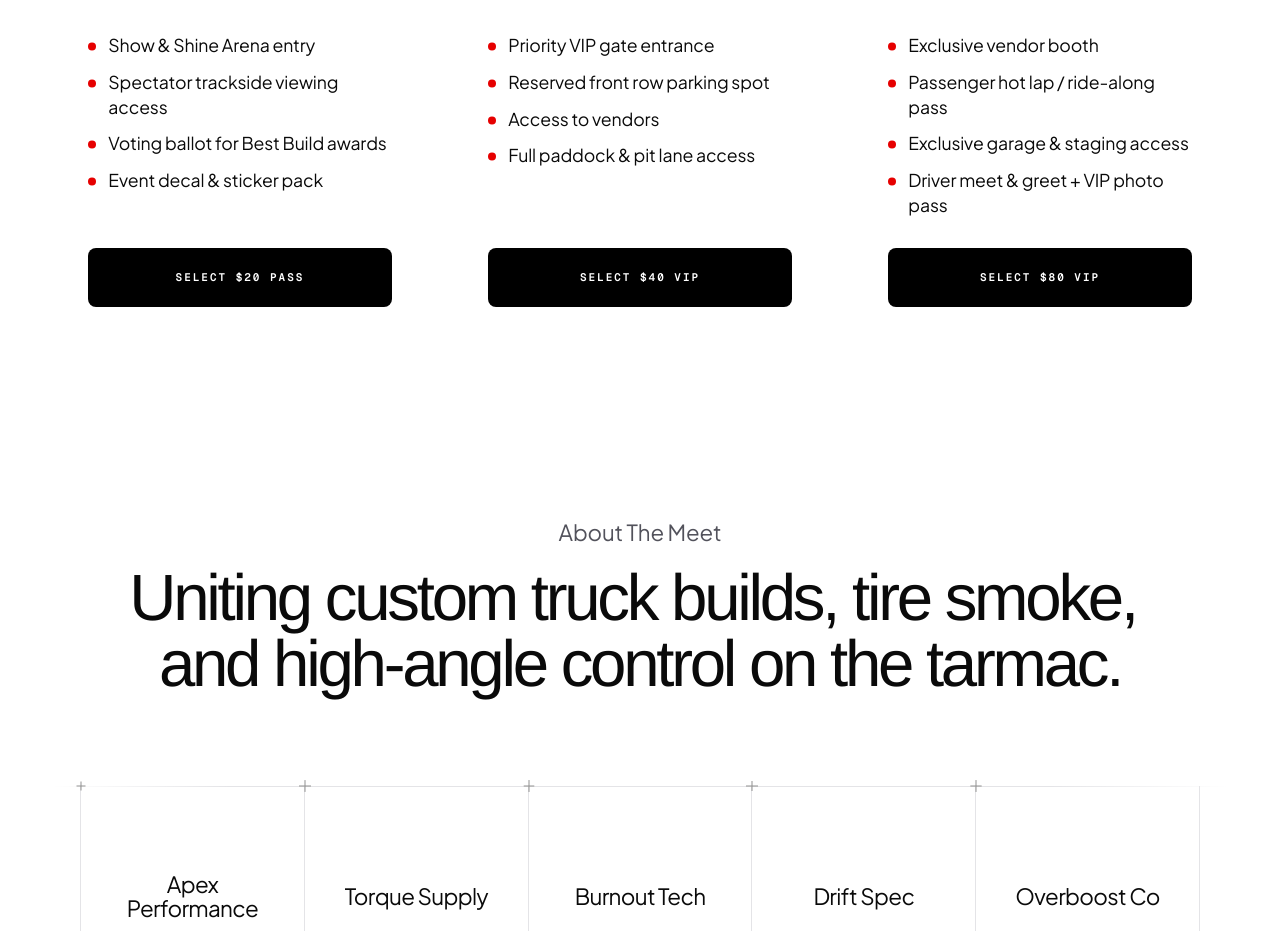
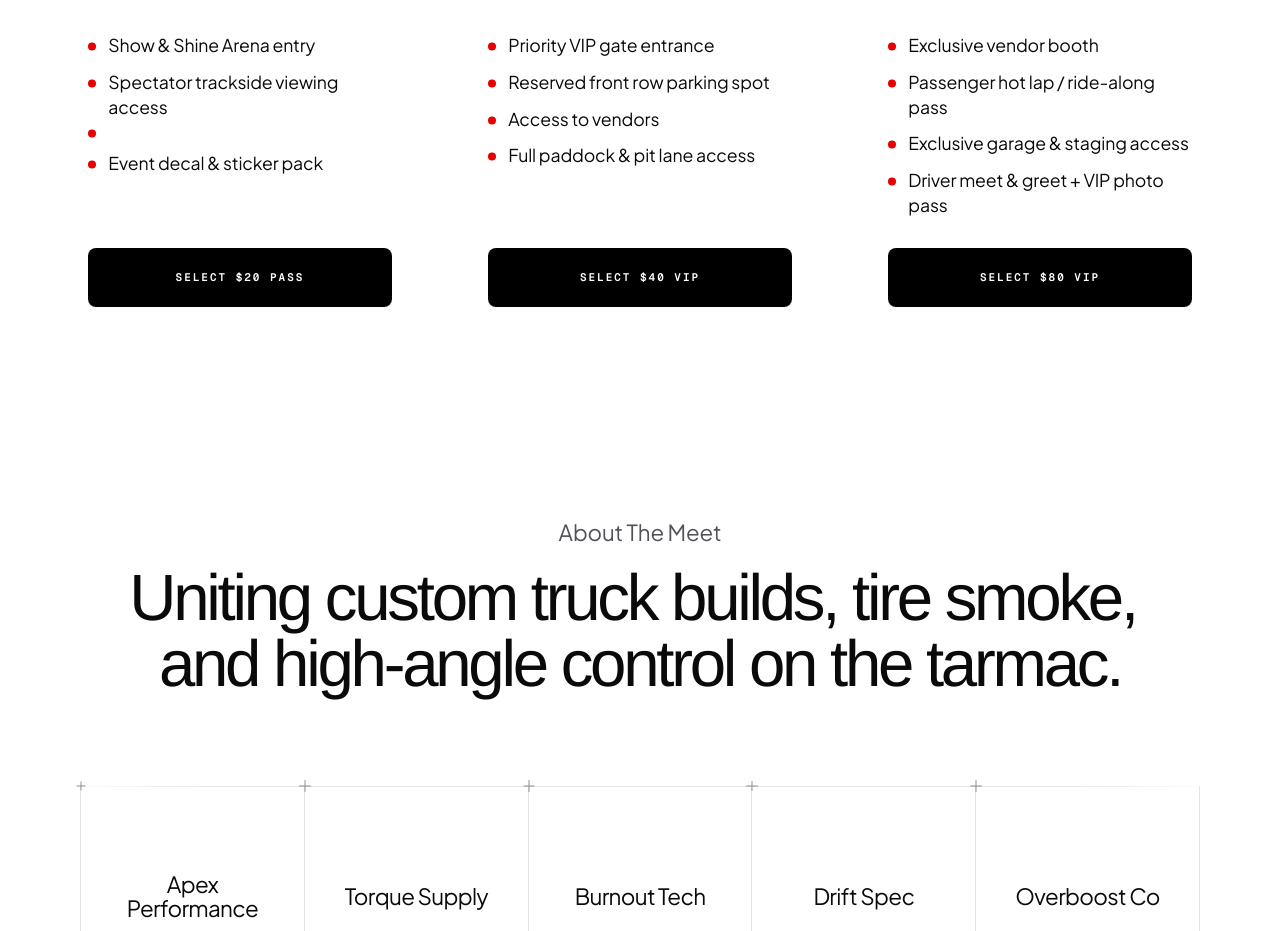
Before and after one commit to dmytro-webild/df0f0359-55bd-462a-af69-30db2382f1fd, a React (Vite) app: page / in a window 1280 px wide. Shown: the part 1323-2254 px from the top of the page. Built offline with nearby package versions, Linux system fonts and the light colour scheme; a web font is replaced by a local one.

Commit message:
Update src/pages/HomePage.tsx

```diff
--- a/src/pages/HomePage.tsx
+++ b/src/pages/HomePage.tsx
@@ -37,7 +37,7 @@ export default function HomePage() {
               features: [
                 "Show & Shine Arena entry",
                 "Spectator trackside viewing access",
-                "Voting ballot for Best Build awards",
+                "",
                 "Event decal & sticker pack"
               ],
               cta: {
```
